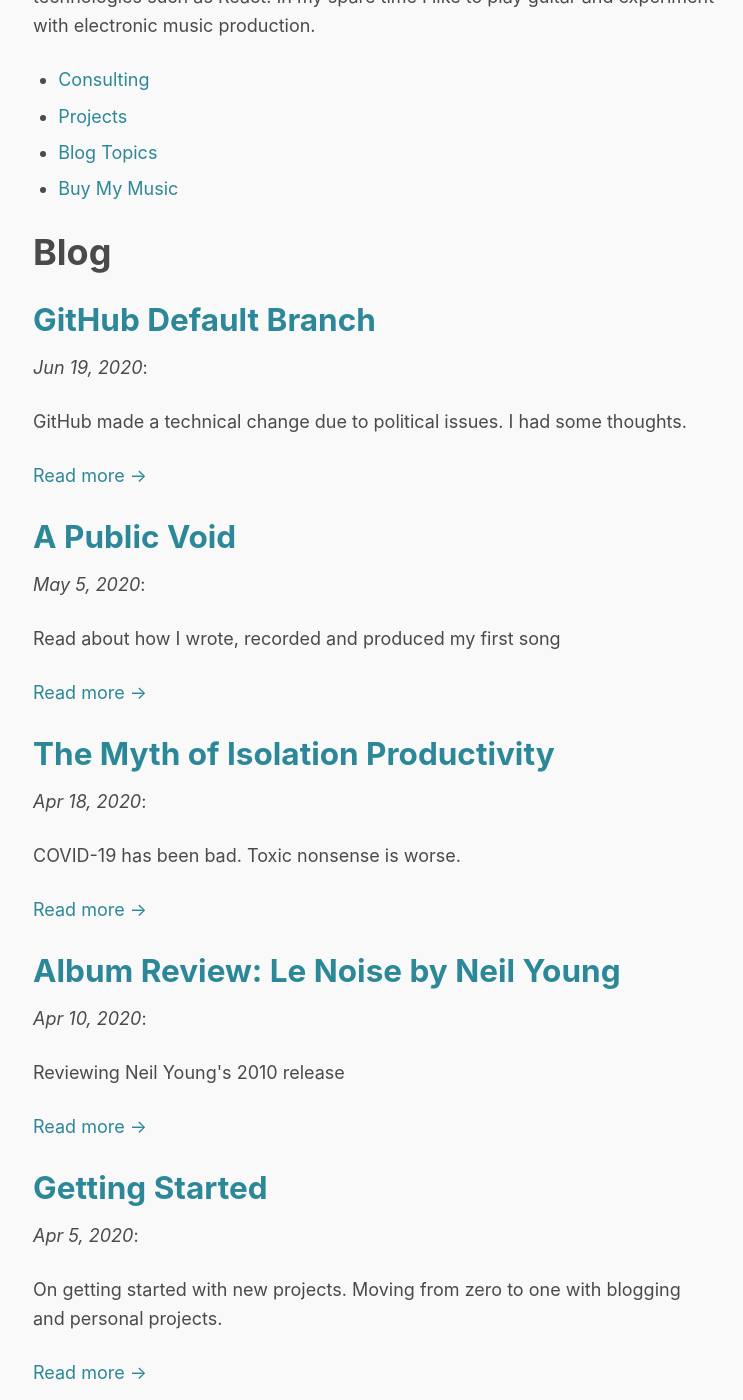
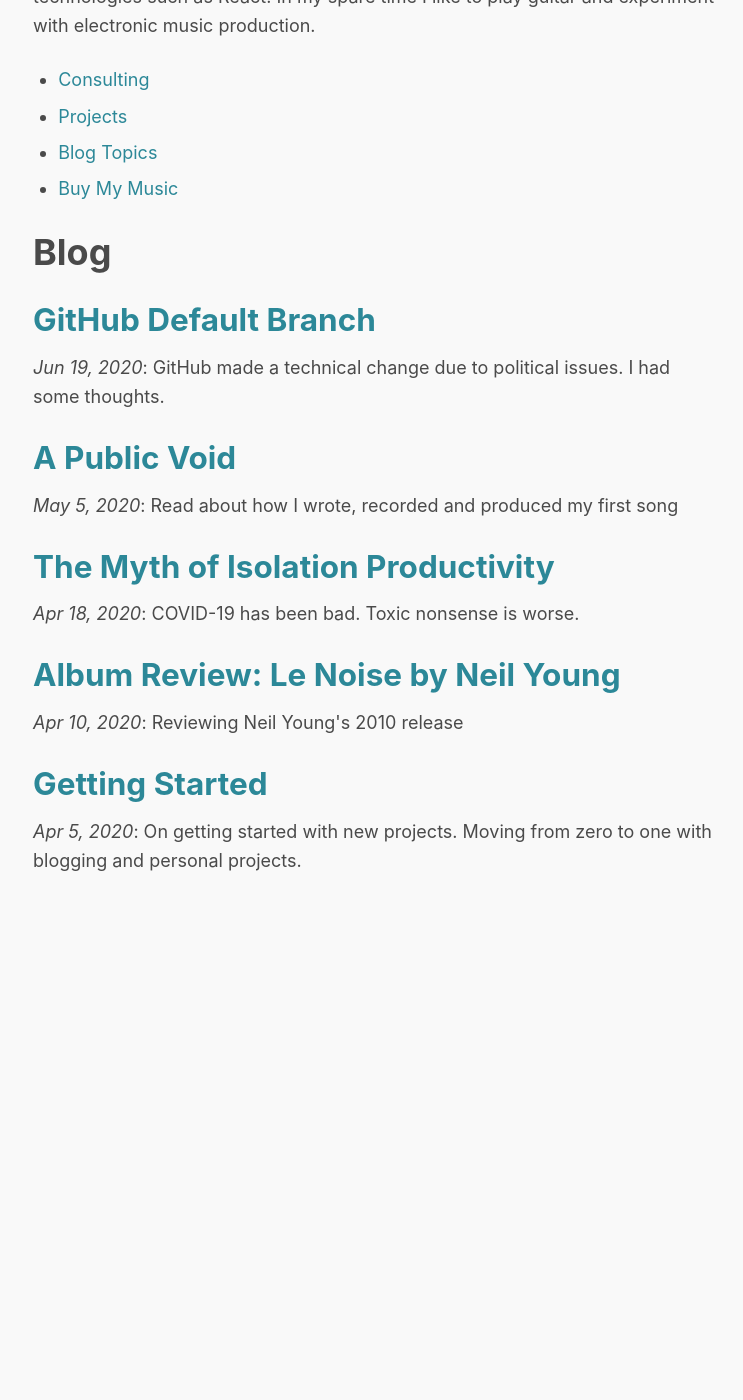
Before and after one commit to 1vasari/nathan-mccallum.com, a Jekyll site: the page built from index.md, in a window 1280 px wide and 1400 px high, scrolled down 597 px. Shown: the whole window, without its empty margins (265-1008 px from the left). Built offline with Jekyll 4.4.1, drawn with Linux system fonts in a browser that asks for light colours; after the commit the page ends 1510 px from its top, so only the background shows below that.

Commit message:
Improve blog post preview layout

```diff
--- a/_layouts/home.html
+++ b/_layouts/home.html
@@ -20,9 +20,7 @@ layout: default
   {%- assign date_format = site.minima.date_format | default: "%b %-d, %Y" -%}
   {%- for post in posts -%}
     <h3><a href="{{ post.url | relative_url }}">{{ post.title | escape }}</a></h3>
-    <p><em>{{ post.date | date: date_format }}</em>:</p>
-    <p>{{ post.preview }}</p>
-    <a href="{{ post.url | relative_url }}">Read more &rarr;</a>
+    <p><em>{{ post.date | date: date_format }}</em>: {{ post.preview }}</p>
   {%- endfor -%}
 
   {% if site.paginate %}
```
